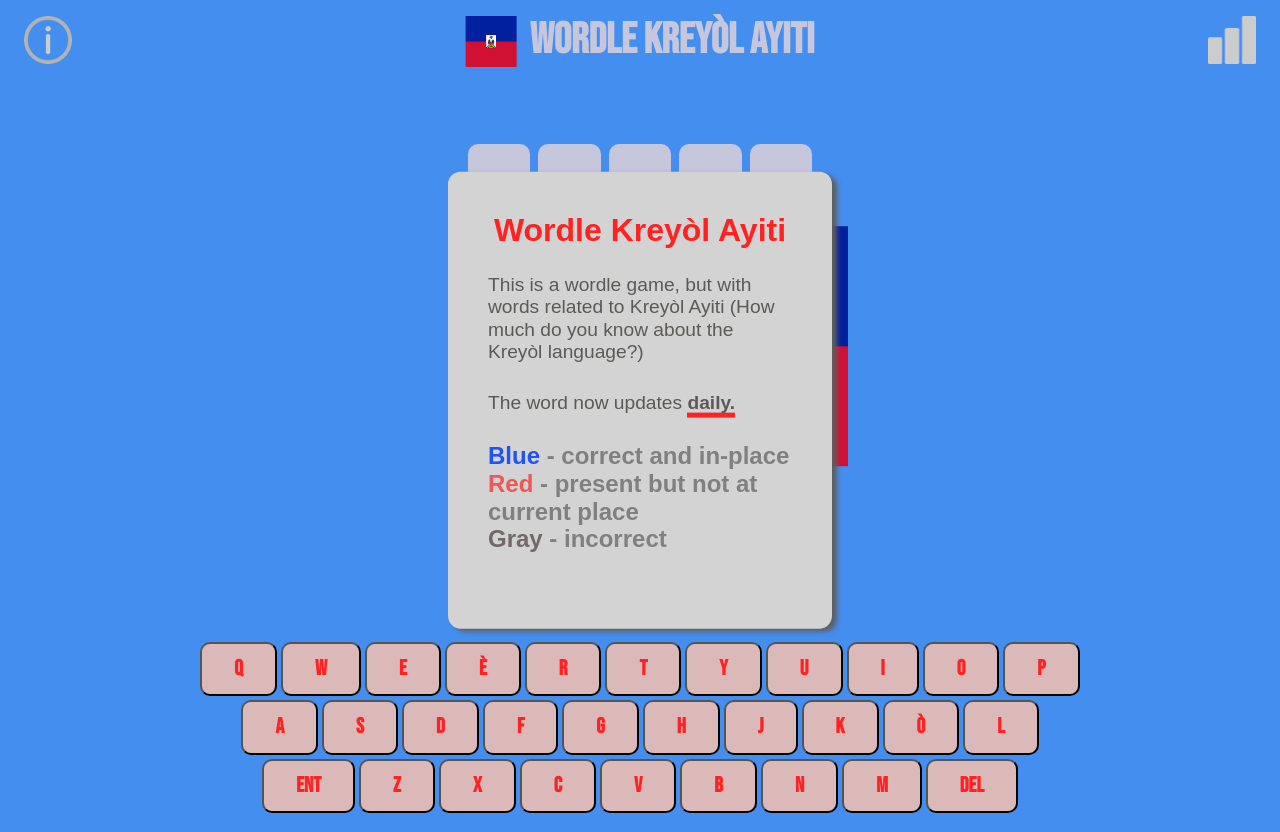
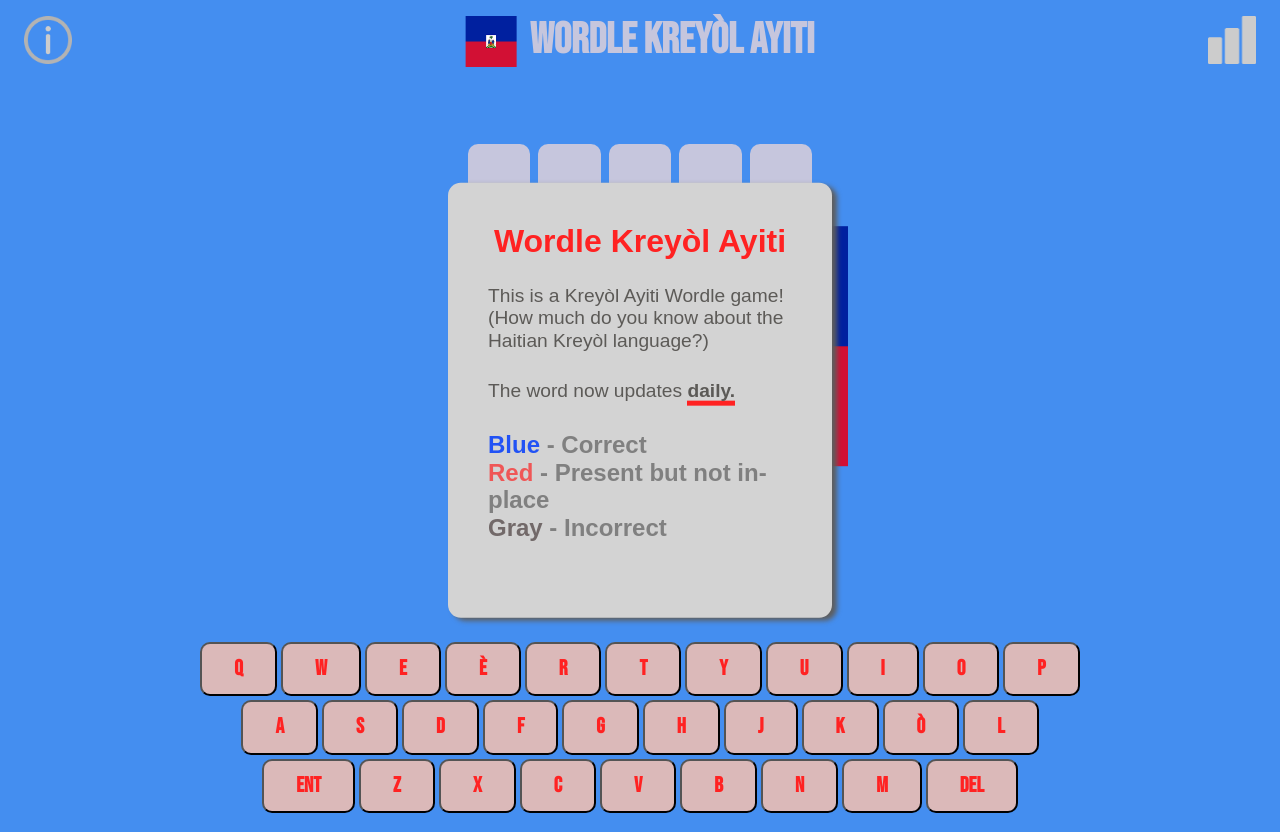
Before and after one commit to Tommy-Bee2023/Thayer_Wordle, a website built with Parcel: page index.html in a window 1280 px wide. Built offline with nearby package versions, Linux system fonts and the light colour scheme.

```diff
--- a/index.html
+++ b/index.html
@@ -135,12 +135,12 @@
 
     <div class="info">
       <h2>Wordle Kreyòl Ayiti</h2>
-      <p class="description">This is a wordle game, but with words related to Kreyòl Ayiti (How much do you know about the Kreyòl language?)</p>
+      <p class="description">This is a Kreyòl Ayiti Wordle game! (How much do you know about the Haitian Kreyòl language?)</p>
       <p class="description">The word now updates <span class="bold">daily.</p>
       <div class="legend">
-        <p><span class="correct">Blue</span> - correct and in-place</p>
-        <p><span class="present">Red</span> - present but not at current place</p>
-        <p><span class="incorrect">Gray</span> - incorrect</p>
+        <p><span class="correct">Blue</span> - Correct</p>
+        <p><span class="present">Red</span> - Present but not in-place</p>
+        <p><span class="incorrect">Gray</span> - Incorrect</p>
       </div>
     </div>
 
--- a/js/main.js
+++ b/js/main.js
@@ -1,4 +1,4 @@
-import words from '../data/words';
+import derby from '../data/words';
 // import derby from '../data/derby';
 // import paw from '../img/paw.png';
 
```
